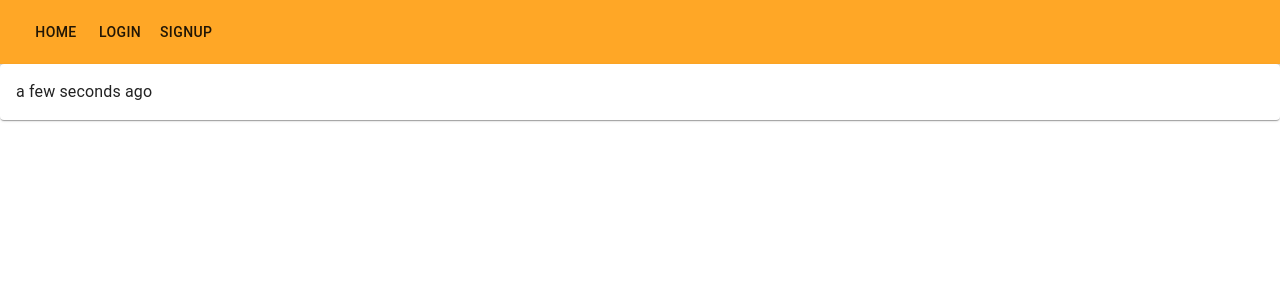
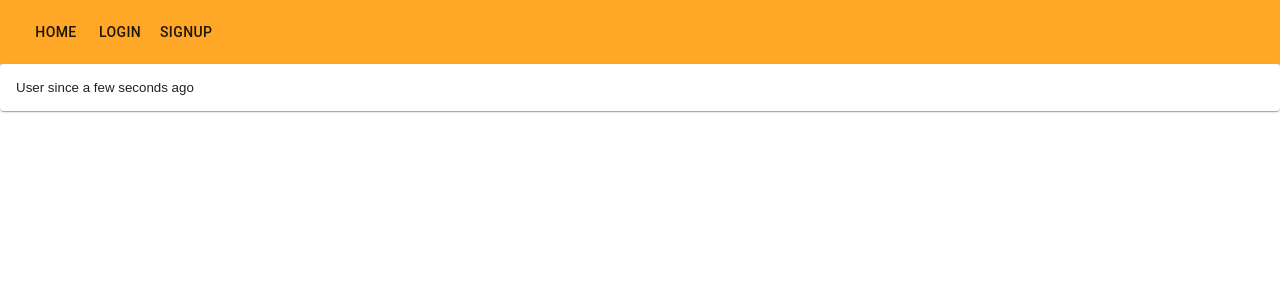
Before and after one commit to dlenington/Registration-App, a React (Create React App) app: page /user/1 in a window 1280 px wide. Shown: the top 300 px of the page. Built offline with nearby package versions, Linux system fonts and the light colour scheme; no server answers; the HTML template or start-up script is replaced by a standard one.

Commit message:
Update profile card
Update profile card css

```diff
--- a/package.json
+++ b/package.json
@@ -32,5 +32,5 @@
       "last 1 safari version"
     ]
   },
-  "proxy": "http://localhost:5000/bendan-app/us-central1/api"
+  "proxy": "http://localhost:5001/bendan-app/us-central1/api"
 }
--- a/src/components/Profile.js
+++ b/src/components/Profile.js
@@ -43,9 +43,11 @@ class Profile extends Component {
       <Card>
         <CardActionArea>
           <CardContent>
-            <Typography>{handle}</Typography>
-            <Typography>{email}</Typography>
-            <Typography>{dayjs(createdAt).fromNow()}</Typography>
+            <Typography variant="h5">{handle}</Typography>
+            <Typography variant="body2">{email}</Typography>
+            <Typography variant="body3">
+              User since {dayjs(createdAt).fromNow()}
+            </Typography>
             <Typography>{bio}</Typography>
           </CardContent>
         </CardActionArea>
```
